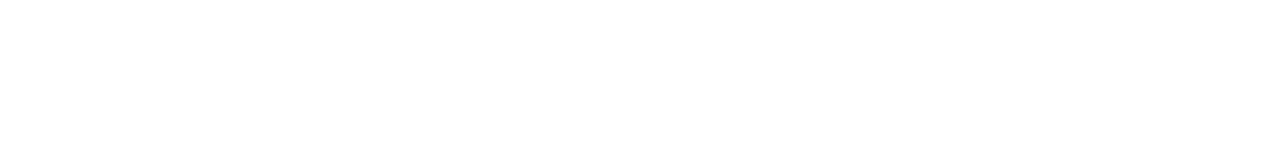
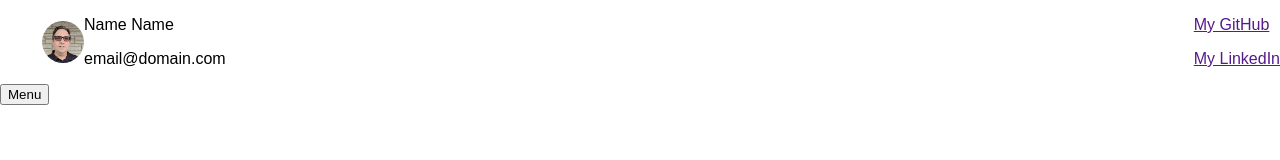
Before and after one commit to shanehendrickson/js-css-html-dropdown-menu, a plain HTML site: page index.html in a window 1280 px wide. Drawn offline with Linux system fonts and the light colour scheme; files that its build step writes are made by us from their sources.

Commit message:
Nav elements added and arranged

```diff
--- a/css/style.css
+++ b/css/style.css
@@ -0,0 +1,30 @@
+body {
+  margin: 0;
+  padding: 0;
+  font-family: Arial, Helvetica, sans-serif;
+}
+
+nav {
+  display: flex;
+  justify-content: space-between;
+}
+
+nav .info-container {
+  display: flex;
+  align-items: center;
+}
+
+.logo {
+  height: 42px;
+}
+
+.image-container {
+  height: 42px;
+  width: 42px;
+  border-radius: 50%;
+  overflow: hidden;
+}
+
+.image-container img {
+  width: 100%;
+}
--- a/index.html
+++ b/index.html
@@ -5,9 +5,29 @@
   <meta http-equiv="X-UA-Compatible" content="IE=edge">
   <meta name="viewport" content="width=device-width, initial-scale=1.0">
   <title>Dropdown Menu</title>
-  <link rel="stylesheet" href="style.css">
+  <link rel="stylesheet" href="css/style.css">
 </head>
 <body>
+
+  <nav>
+    <div class="main-container">
+      <div class="info-container">
+        <img class="logo" src="images/SH_white_t.svg" alt="Logo">
+        <div class="image-container">
+          <img class="avatar" src="images/profile.jpg" alt="Profile picture">
+        </div>
+        <div>
+          <p class="info">Name Name</p>
+          <p class="info">email@domain.com</p>
+        </div>
+      </div>
+      <button>Menu</button>
+    </div>
+    <div class="nav-links-container">
+      <a href=""><p>My GitHub</p></a>
+      <a href=""><p>My LinkedIn</p></a>
+    </div>
+  </nav>
 
   <script src="js/app.js"></script>
 </body>
```
Also changed, not shown: images/SH_white_t.svg (added), images/profile.jpg (added).
